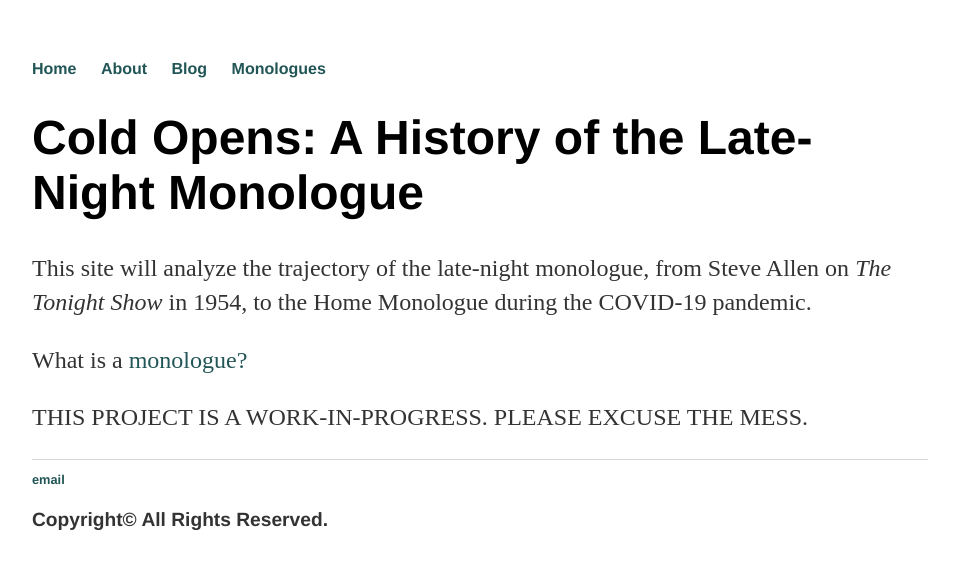
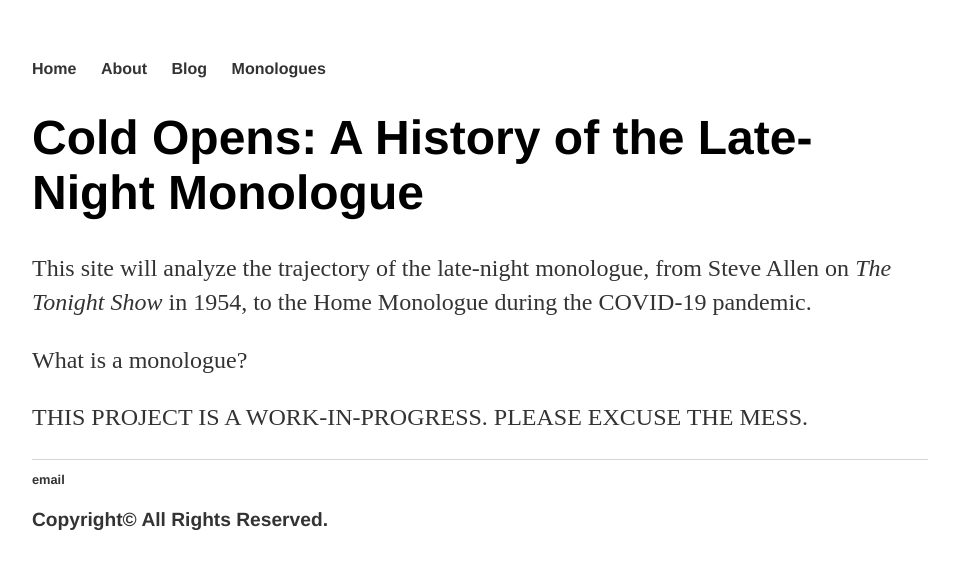
Before and after one commit to andersonshumate/andersonshumate.github.io, a Jekyll site: the page built from index.html, in a window 1280 px wide. Shown: the top 569 px of the page, without its empty margins (160-1119 px from the left). Built offline with Jekyll 4.4.1, drawn with Linux system fonts in a browser that asks for light colours.

Commit message:
Update main.css

```diff
--- a/css/main.css
+++ b/css/main.css
@@ -14,7 +14,7 @@ nav ul li, footer ul li {
 }
 a {
     text-decoration: none;
-    color: #255;
+    color: #333;
 }
 a:hover {
     text-decoration: underline;
```
